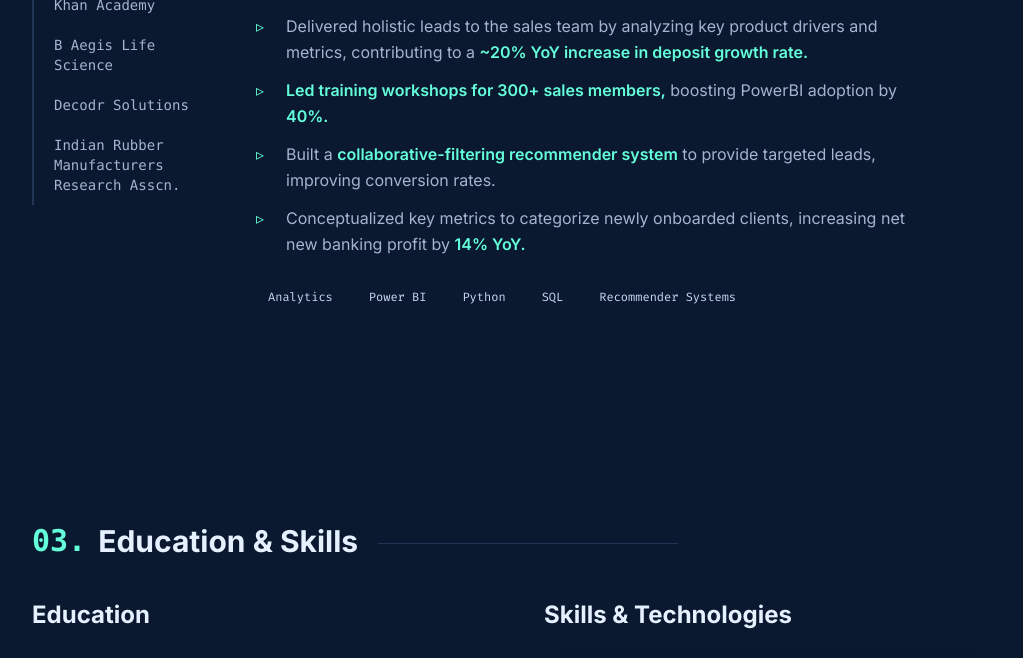
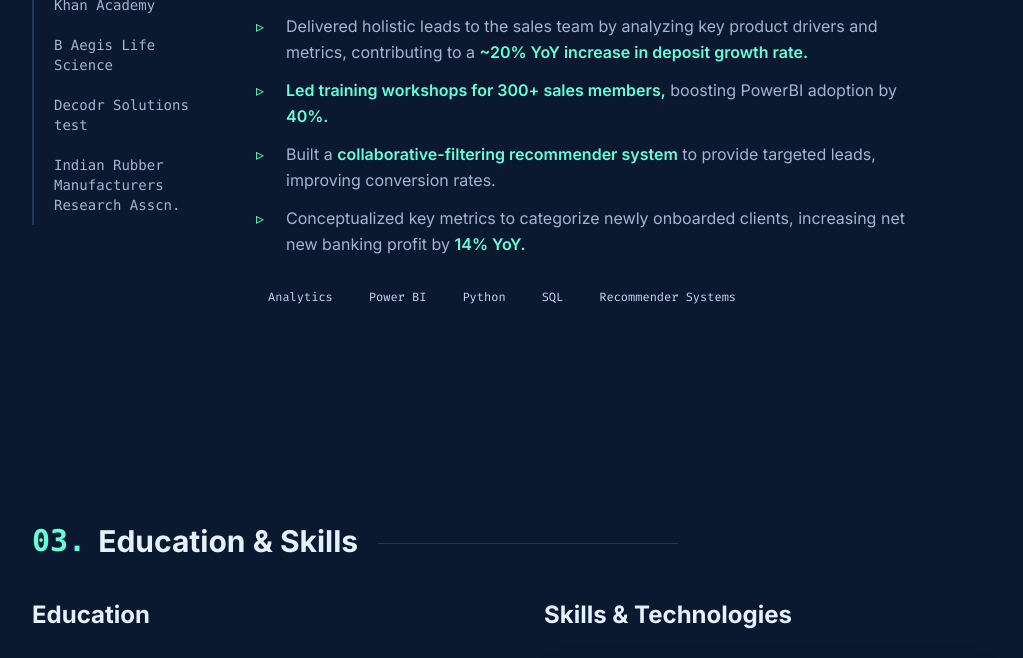
Before and after one commit to Kush-Thakral/kush-thakral.github.io, a plain HTML site: page index.html in a window 1280 px wide. Shown: the part 1041-1699 px from the top of the page, without its empty margins (128-1151 px from the left). Drawn offline with nearby package versions, Linux system fonts and the light colour scheme.

Commit message:
Update index.html

```diff
--- a/index.html
+++ b/index.html
@@ -432,7 +432,7 @@
                             <button class="tab-btn tab-active" data-tab="1">ICICI Bank</button>
                             <button class="tab-btn" data-tab="2">Khan Academy</button>
                             <button class="tab-btn" data-tab="3">B Aegis Life Science</button>
-                            <button class="tab-btn" data-tab="4">Decodr Solutions</button>
+                            <button class="tab-btn" data-tab="4">Decodr Solutions test</button>
                             <button class="tab-btn" data-tab="5">Indian Rubber Manufacturers Research Asscn.</button>
                         </div>
                    </div>
```
